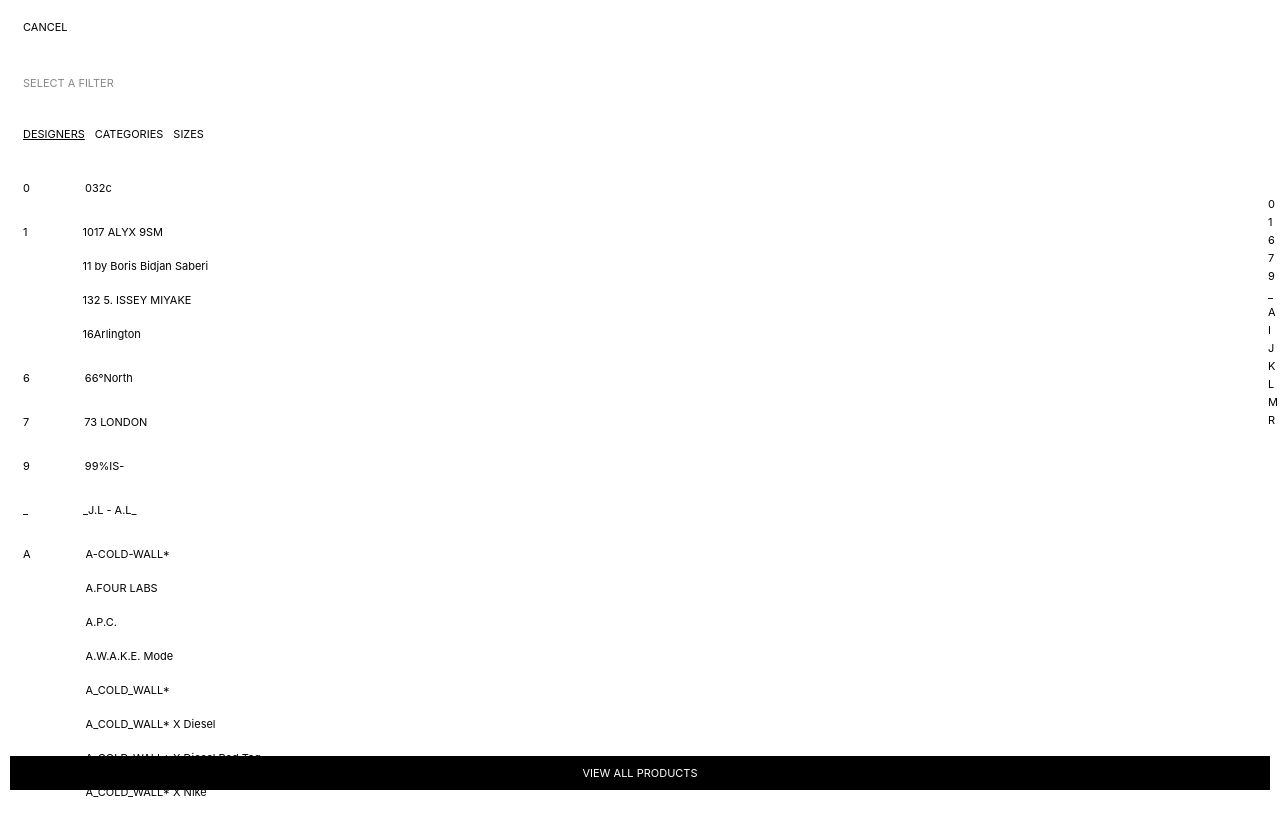
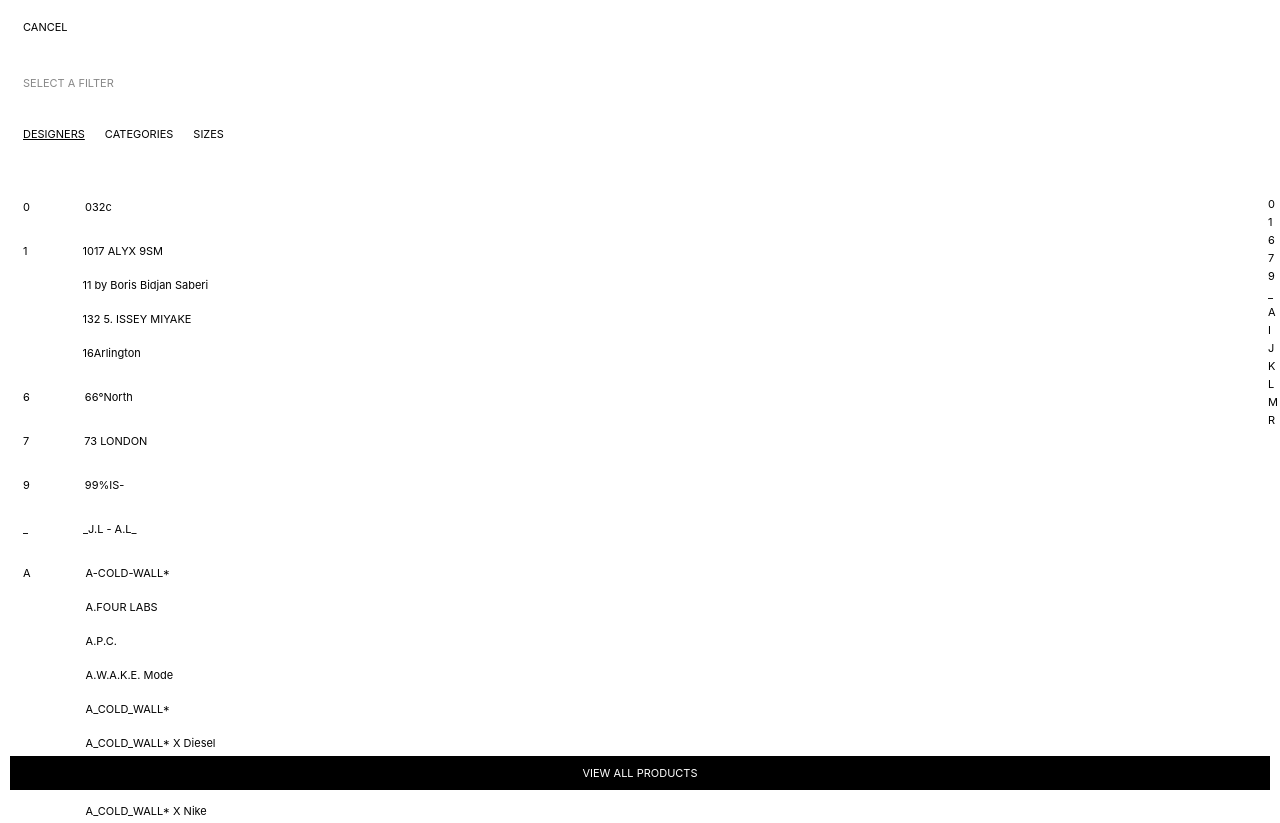
Before and after one commit to apmnt/ssense-refine-react-clone, a React (Create React App) app: page / in a window 1280 px wide. Built offline with nearby package versions, Linux system fonts and the light colour scheme.

Commit message:
Add header-spacer to fix overscrolling behavior

```diff
--- a/src/components/filter-component.js
+++ b/src/components/filter-component.js
@@ -161,6 +161,7 @@
         </div>
       </div>
       <div className="filter-options">
+        <div className="header-spacer"></div>
         {visibleOptions === "designer" && (
           <div className="designer-sections">
             {Object.entries(designerSections).map(([letter, designers]) => (
--- a/src/styles/filter-component.css
+++ b/src/styles/filter-component.css
@@ -85,24 +85,13 @@
   margin-bottom: 10px;
 }
 
-.filter-buttons button {
-  background: none;
-  border: none;
-  cursor: pointer;
-  padding: 0;
-  margin-right: 10px;
-  outline: none;
+.filter-options {
+  margin-bottom: 80px;
 }
 
 .designer-section {
   display: flex;
   margin-bottom: 10px;
-}
-
-.designer-sections {
-  display: flex;
-  flex-direction: column;
-  align-items: flex-start;
 }
 
 .designer-section {
@@ -177,7 +166,7 @@
   border: none;
   cursor: pointer;
   padding: 0;
-  margin-right: 10px;
+  margin-right: 20px;
   outline: none;
 }
 
@@ -218,18 +207,25 @@
 }
 
 .sticky-header {
-  position: sticky;
+  position: fixed;
   top: 0;
   background-color: white;
   z-index: 1;
   padding-top: 10px;
-  padding-bottom: 20px;
+}
+
+.header-spacer {
+  height: 200px;
 }
 
 .filter-items {
   display: flex;
   flex-direction: column;
   align-items: flex-start;
+  overscroll-behavior: contain;
+  -webkit-overflow-scrolling: touch;
+  overflow-y: none;
+  height: 100vh;
 }
 
 .filter-item {
```
